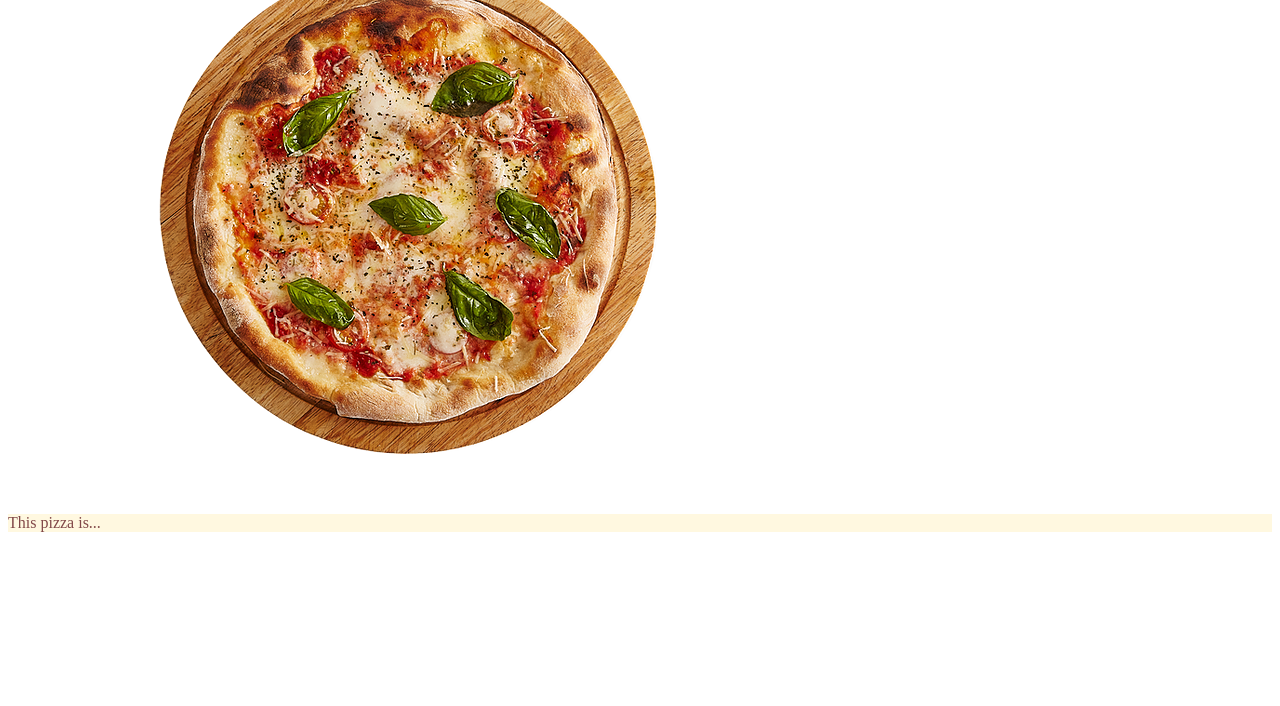
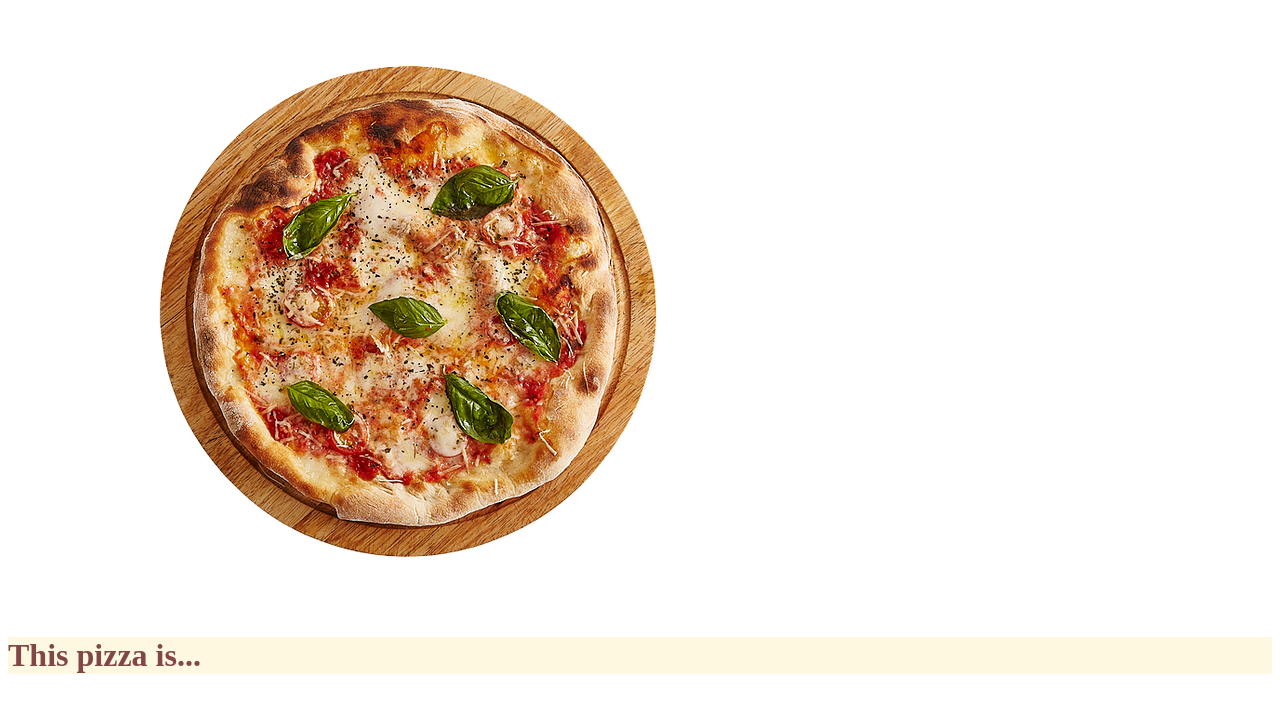
Before and after one commit to betaja/eaaa, a plain HTML site: page index.html in a window 1280 px wide. Shown: the part 179-885 px from the top of the page. Before the commit the page ends 800 px from the top, so only its background shows below. Drawn offline with Linux system fonts and the light colour scheme.

Commit message:
Updated index 11th row

```diff
--- a/index.html
+++ b/index.html
@@ -8,7 +8,7 @@
   <link rel="stylesheet" href="css/css.css">
 </head>
 <body>
-
+  <h1 hello world
   <article id="hi"></article>
 
   <script src="js/js.js"></script>
```
